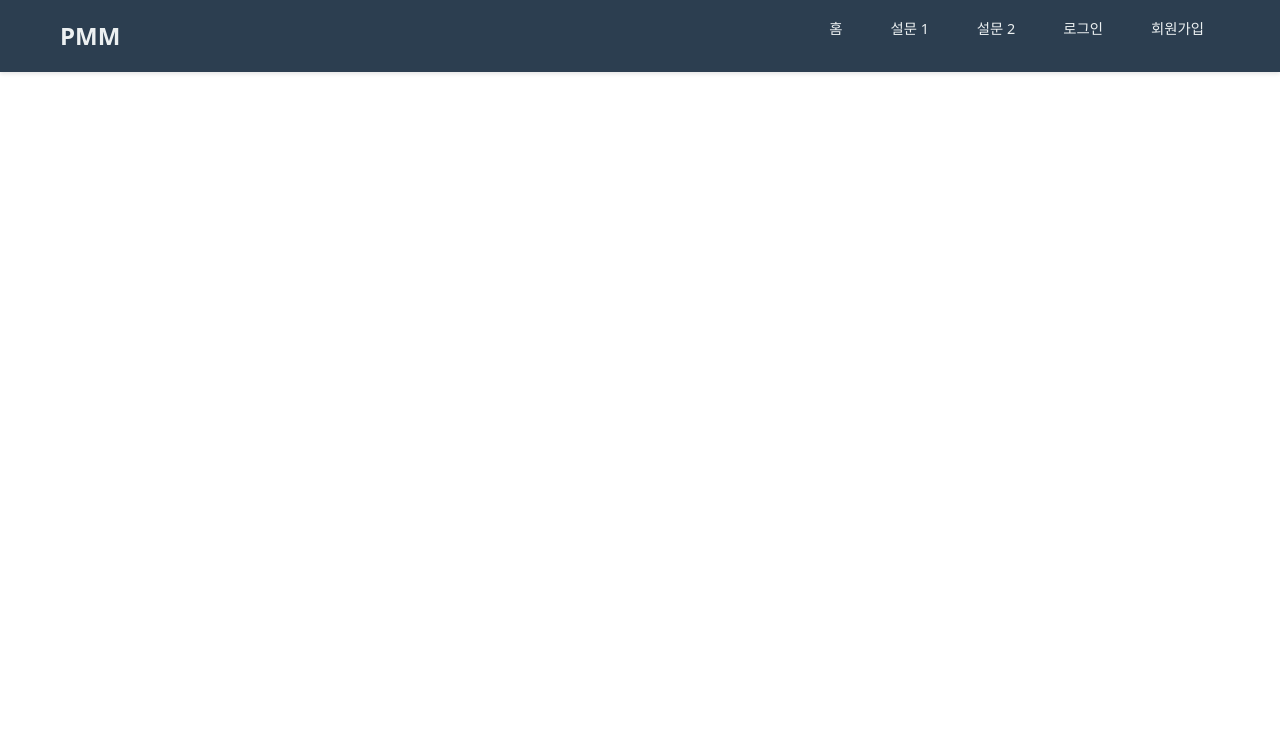
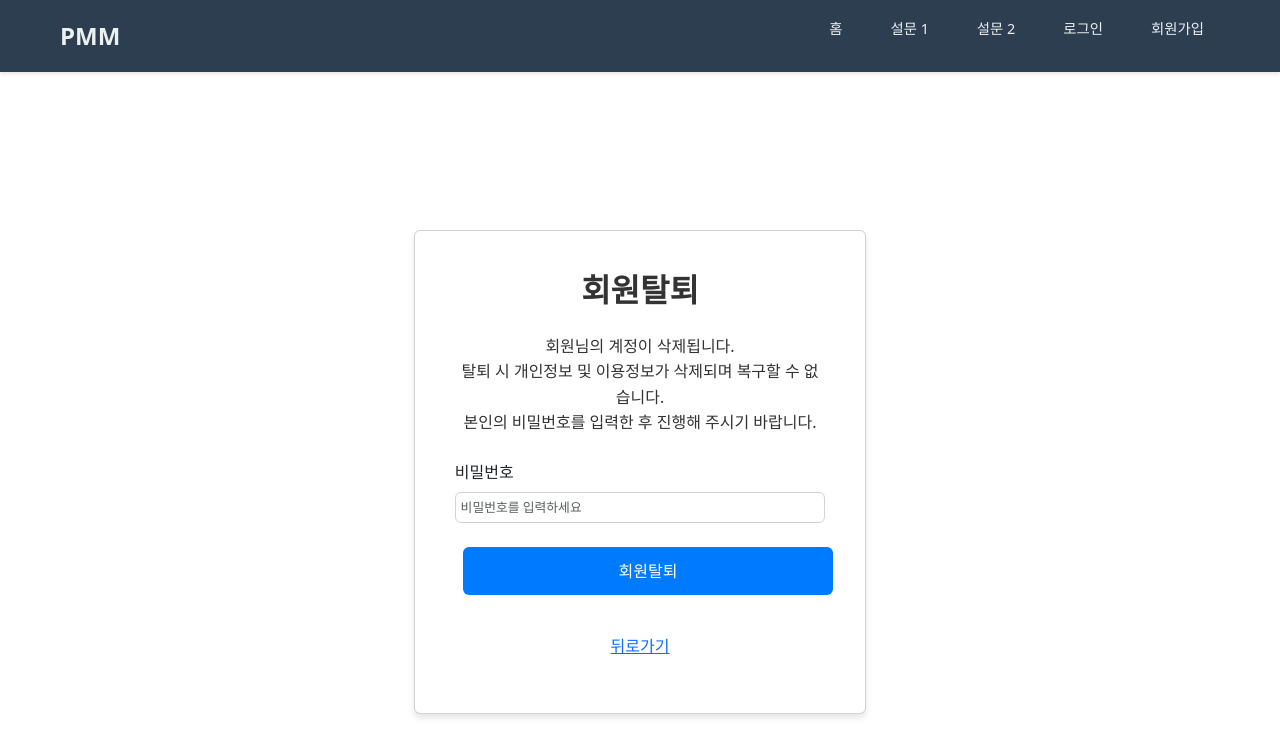
Before and after one commit to zhffk0379/PickMyMenu_Front, a React (Create React App) app: page /delete in a window 1280 px wide. Shown: the top 756 px of the page. Built offline with nearby package versions, Linux system fonts and the light colour scheme; no server answers.

Commit message:
deletemember_front

```diff
--- a/src/App.jsx
+++ b/src/App.jsx
@@ -3,7 +3,7 @@ import React from "react";
 import { BrowserRouter as Router, Route, Routes } from 'react-router-dom';
 import { AuthProvider } from './contexts/AuthContext'; // AuthContext 임포트
 import { HomePage, MapPage } from './routes';
-import { Join, Login, MyPage, PasswordVerify, Edit } from './components/member';
+import { Join, Login, MyPage, PasswordVerify, Edit, Delete } from './components/member';
 import Group1Page from "./components/survey/Group1Page";
 import Group2Page from "./components/survey/Group2Page";
 import Group3Page from "./components/survey/Group3Page";
@@ -29,6 +29,7 @@ function App() {
             <Route path="/login" element={<Login />} />
             <Route path="/mypage" element={<MyPage />} />
             <Route path="/edit" element={<Edit />} />
+            <Route path="/delete" element={<Delete />} />
             <Route path="/passwordverify" element={<PasswordVerify />} />
             <Route path="/choice" element={<ChoicePage />} />
             <Route path="/restaurantInfo" element={<RestaurantInfo />} />
--- /dev/null
+++ b/src/components/member/Delete.css
@@ -0,0 +1,89 @@
+.delete-h2 {
+    font-size: 2rem;
+    font-weight: bold;
+    color: #333;
+    text-align: center;
+    margin-bottom: 1.5rem;
+}
+
+.delete-card-body {
+    padding: 2rem;
+}
+
+.delete-card-body-text {
+    font-size: 1rem;
+    line-height: 1.6;
+    color: #333;
+    margin-bottom: 1.5rem;
+    text-align: center;
+}
+
+.delete-card-body-text br {
+    display: block;
+    margin-bottom: 0.5rem;
+}
+
+.delete-container, .delete-row {
+    display: flex;
+    justify-content: center;
+    align-items: center;
+    height: 100vh;
+}
+
+.delete-w-100 {
+    width: 100%;
+}
+
+.delete-vh-100 {
+    height: 100vh;
+}
+
+.delete-shadow-lg {
+    background-color: #f8f9fa;
+    width: 130%;
+    max-width: 600px;
+    margin-left: -15%;
+    margin-right: -15%;
+    border-radius: 0.375rem;
+    box-shadow: 0 4px 6px rgba(0, 0, 0, 0.1);
+}
+
+.delete-card-body p strong {
+    font-weight: bold;
+    font-size: 1.1rem;
+    color: #333;
+}
+
+/* 버튼 스타일 */
+.delete-button {
+    padding: 0.75rem 1.5rem;
+    margin: 0.5rem;
+    font-size: 1rem;
+    border-radius: 0.375rem;
+    cursor: pointer;
+    transition: background-color 0.3s ease;
+    background-color: #007bff; /* 기본 색상 */
+    color: white;
+    border: none;
+}
+
+.delete-button:hover {
+    background-color: #0056b3; /* hover 색상 */
+}
+
+/* 뒤로가기 버튼 스타일 */
+.back-button {
+    padding: 0.75rem 1.5rem;
+    margin: 0.5rem;
+    font-size: 1rem;
+    border-radius: 0.375rem;
+    cursor: pointer;
+    transition: background-color 0.3s ease;
+    background-color: #6c757d; /* 기본 색상 */
+    color: white;
+    border: none;
+}
+
+.back-button:hover {
+    background-color: #5a6268; /* hover 색상 */
+}
--- /dev/null
+++ b/src/components/member/Delete.jsx
@@ -0,0 +1,102 @@
+import React, { useState, useEffect } from 'react';
+import { Button, Form, Container, Row, Col, Card } from 'react-bootstrap';
+import { useNavigate } from 'react-router-dom';
+import axios from 'axios';
+import { useAuth } from '../../contexts/AuthContext'; // AuthContext 경로에 맞게 수정
+import './Delete.css';
+
+const Delete = () => {
+  const [password, setPassword] = useState('');
+  const [errorMessage, setErrorMessage] = useState('');
+  const [userName, setUserName] = useState('');
+  const navigate = useNavigate();
+  const { handleLogout } = useAuth(); // AuthContext에서 로그아웃 함수 가져오기
+
+  useEffect(() => {
+    const fetchUserData = async () => {
+      const response = await axios.get(`${process.env.REACT_APP_API_URL}/member/mypage`, {
+        withCredentials: true,
+      });
+      if (response.data.success) {
+        setUserName(response.data.data.name);
+      }
+    };
+
+    fetchUserData();
+  }, [navigate]);
+
+  const handleAccountDelete = async (e) => {
+    e.preventDefault();
+
+    try {
+      const response = await axios.post(
+        `${process.env.REACT_APP_API_URL}/member/delete-account`,
+        { password },
+        { withCredentials: true }
+      );
+
+      if (response.data.success) {
+        alert('회원탈퇴가 완료되었습니다.');
+
+        // 회원탈퇴 후 로그아웃 처리
+        handleLogout();
+
+        // 토큰 쿠키 삭제
+        document.cookie = 'token=; Max-Age=-99999999;'; // 쿠키 삭제
+
+        navigate('/'); // 홈페이지로 리디렉션
+      } else {
+        alert('비밀번호가 일치하지 않습니다.');
+      }
+    } catch (error) {
+      setErrorMessage('탈퇴 요청 중 오류가 발생했습니다.');
+    }
+  };
+
+  return (
+    <Container className="delete-vh-100 d-flex justify-content-center align-items-center">
+      <Row className="delete-w-100">
+        <Col xs={12} md={6} lg={4} className="mx-auto">
+          <Card className="delete-shadow-lg p-4 rounded">
+            <Card.Body>
+              <h2 className="delete-h2 mb-4">회원탈퇴</h2>
+              <p className="delete-card-body-text mb-4">
+                <strong>{userName}</strong> 회원님의 계정이 삭제됩니다.
+                <br />
+                탈퇴 시 개인정보 및 이용정보가 삭제되며 복구할 수 없습니다.
+                <br />
+                본인의 비밀번호를 입력한 후 진행해 주시기 바랍니다.
+              </p>
+
+              <Form onSubmit={handleAccountDelete}>
+                <Form.Group className="mb-3" controlId="formBasicPassword">
+                  <Form.Label>비밀번호</Form.Label>
+                  <Form.Control
+                    type="password"
+                    placeholder="비밀번호를 입력하세요"
+                    value={password}
+                    onChange={(e) => setPassword(e.target.value)}
+                  />
+                </Form.Group>
+
+                <Button className="delete-button w-100" type="submit">
+                  회원탈퇴
+                </Button>
+              </Form>
+
+              {errorMessage && <p className="text-danger text-center mt-3">{errorMessage}</p>}
+
+              <div className="d-flex justify-content-center mt-3">
+                <Button onClick={() => navigate('/mypage')} className="back-button" variant="link">
+                  뒤로가기
+                </Button>
+              </div>
+            </Card.Body>
+          </Card>
+        </Col>
+      </Row>
+    </Container>
+  );
+};
+
+export default Delete;
--- a/src/components/member/Login.css
+++ b/src/components/member/Login.css
@@ -1,40 +1,39 @@
-/* LoginPage.css */
-h2 {
+.login-h2 {
     font-size: 2rem;
     font-weight: bold;
     color: #333;
 }
 
-.card {
+.login-card {
     background-color: #f8f9fa;
 }
 
-.card-body {
+.login-card-body {
     padding: 2rem;
 }
 
-a {
+.login-a {
     font-size: 0.9rem;
     color: #007bff;
     text-decoration: none;
 }
 
-a:hover {
+.login-a:hover {
     text-decoration: underline;
 }
 
-.mt-3 {
+.login-mt-3 {
     margin-top: 1rem;
 }
 
-.w-100 {
+.login-w-100 {
     width: 100%;
 }
 
-.vh-100 {
+.login-vh-100 {
     height: 100vh;
 }
 
-.shadow-lg {
+.login-shadow-lg {
     box-shadow: 0 4px 6px rgba(0, 0, 0, 0.1);
 }
--- a/src/components/member/MyPage.css
+++ b/src/components/member/MyPage.css
@@ -57,11 +57,10 @@ h2 {
     margin-top: 2rem;
 }
 
+/* 공통 버튼 스타일 */
 .mypage-buttons button {
-    padding: 12px 24px;
+    padding: 8px 24px;
     font-size: 1.1rem;
-    background-color: #007bff; /* 회원정보 수정 버튼과 동일한 색상 */
-    color: white;
     border: none;
     border-radius: 8px;
     cursor: pointer;
@@ -69,14 +68,22 @@ h2 {
     width: 200px;
 }
 
-.mypage-buttons button:hover {
+/* 회원정보 수정 버튼 스타일 */
+.mypage-buttons .edit-button {
+    background-color: #007bff; /* 파란색 */
+    color: white;
+}
+
+.mypage-buttons .edit-button:hover {
     background-color: #0056b3; /* hover 시 색상 변경 */
 }
 
+/* 회원탈퇴 버튼 스타일 */
 .mypage-buttons .delete-button {
-  background-color: #6c757d; /* 회색으로 변경 */
+    background-color: #6c757d; /* 회색 */
+    color: white;
 }
 
 .mypage-buttons .delete-button:hover {
-  background-color: #5a6268; /* hover 시 어두운 회색으로 변경 */
+    background-color: #5a6268; /* hover 시 어두운 회색으로 변경 */
 }
--- a/src/components/member/PasswordVerify.css
+++ b/src/components/member/PasswordVerify.css
@@ -1,40 +1,39 @@
-/* LoginPage.css */
-h2 {
+.passwordverify-h2 {
     font-size: 2rem;
     font-weight: bold;
     color: #333;
 }
 
-.card {
+.passwordverify-card {
     background-color: #f8f9fa;
 }
 
-.card-body {
+.passwordverify-card-body {
     padding: 2rem;
 }
 
-a {
+.passwordverify-a {
     font-size: 0.9rem;
     color: #007bff;
     text-decoration: none;
 }
 
-a:hover {
+.passwordverify-a:hover {
     text-decoration: underline;
 }
 
-.mt-3 {
+.passwordverify-mt-3 {
     margin-top: 1rem;
 }
 
-.w-100 {
+.passwordverify-w-100 {
     width: 100%;
 }
 
-.vh-100 {
+.passwordverify-vh-100 {
     height: 100vh;
 }
 
-.shadow-lg {
+.passwordverify-shadow-lg {
     box-shadow: 0 4px 6px rgba(0, 0, 0, 0.1);
 }
--- a/src/components/member/index.js
+++ b/src/components/member/index.js
@@ -3,3 +3,4 @@ export { default as Join } from './Join';
 export { default as MyPage } from './MyPage';
 export { default as PasswordVerify } from './PasswordVerify';
 export { default as Edit } from './Edit';
+export { default as Delete } from './Delete';
--- a/src/contexts/AuthContext.jsx
+++ b/src/contexts/AuthContext.jsx
@@ -22,6 +22,7 @@ export const AuthProvider = ({ children }) => {
         setIsAuthenticated(false);
     };
 
+    // 로그아웃 처리 함수
     const handleLogout = async () => {
         try {
             await axios.post(`${process.env.REACT_APP_API_URL}/member/logout`, {}, { withCredentials: true });
@@ -29,6 +30,32 @@ export const AuthProvider = ({ children }) => {
             document.cookie = 'token=; Max-Age=-99999999;'; // 쿠키 삭제
         } catch (error) {
             console.error('로그아웃 오류:', error);
+        }
+    };
+
+    // 회원탈퇴 처리 함수
+    const handleDeleteAccount = async (password) => {
+        try {
+            const response = await axios.post(
+                `${process.env.REACT_APP_API_URL}/member/delete-account`,
+                { password },
+                { withCredentials: true }
+            );
+
+            if (response.data.success) {
+                alert('회원탈퇴가 완료되었습니다.');
+
+                // 쿠키에서 JWT 토큰 삭제
+                document.cookie = 'token=; Max-Age=-99999999;'; // 토큰 삭제
+                setIsAuthenticated(false); // 로그인 상태 갱신
+
+                // 로그인 페이지로 리디렉션
+                window.location.href = '/login';
+            } else {
+                alert('비밀번호가 일치하지 않습니다.');
+            }
+        } catch (error) {
+            console.error('회원탈퇴 오류:', error);
         }
     };
 
@@ -55,7 +82,7 @@ export const AuthProvider = ({ children }) => {
     }, []);
 
     return (
-        <AuthContext.Provider value={{ isAuthenticated, login, logout, handleLogout }}>
+        <AuthContext.Provider value={{ isAuthenticated, login, logout, handleLogout, handleDeleteAccount }}>
             {children}
         </AuthContext.Provider>
     );
```
Also changed, not shown: src/components/member/Login.jsx (+16 -20 lines), src/components/member/PasswordVerify.jsx (+11 -12 lines). Lines whose indentation alone changed are shown as unchanged.
